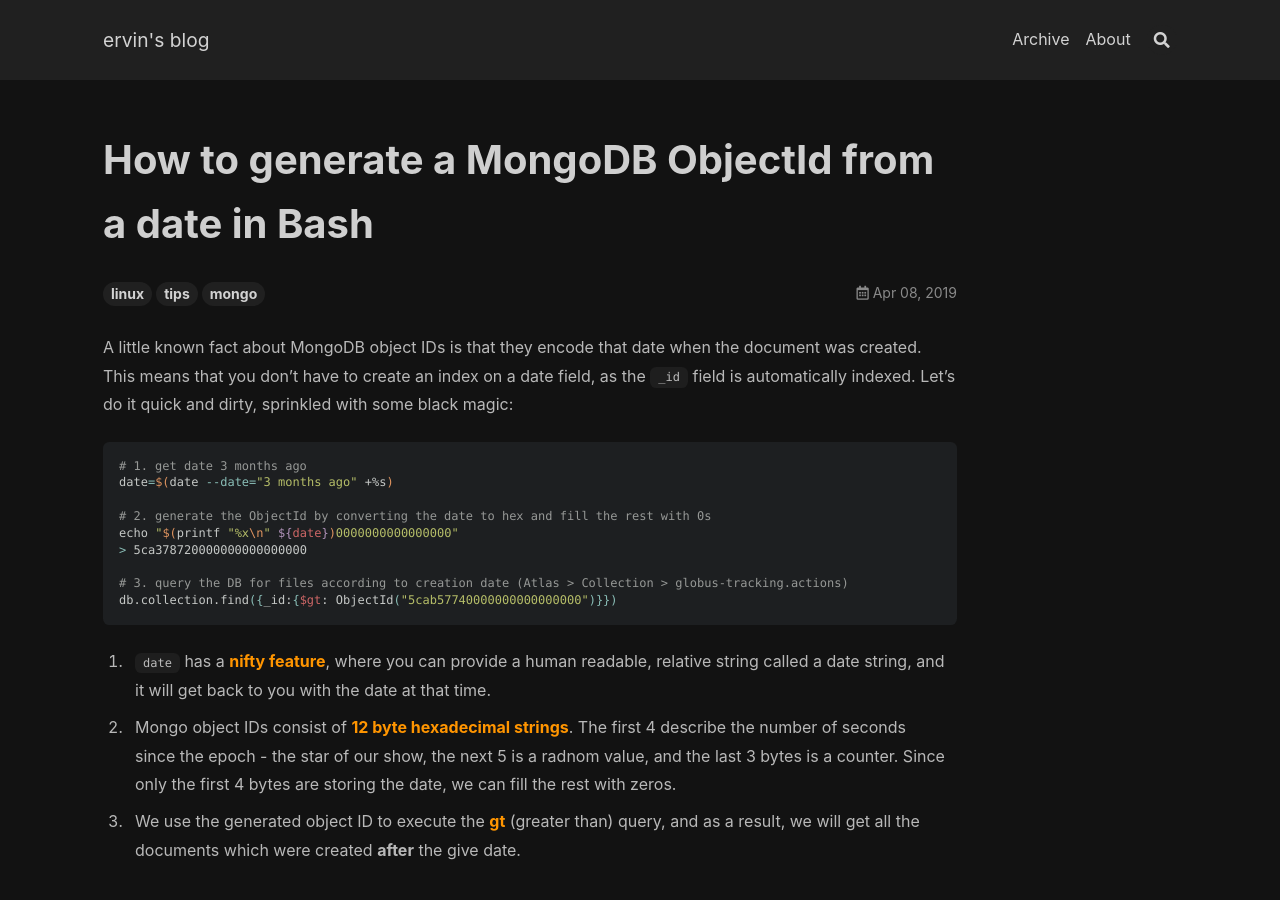
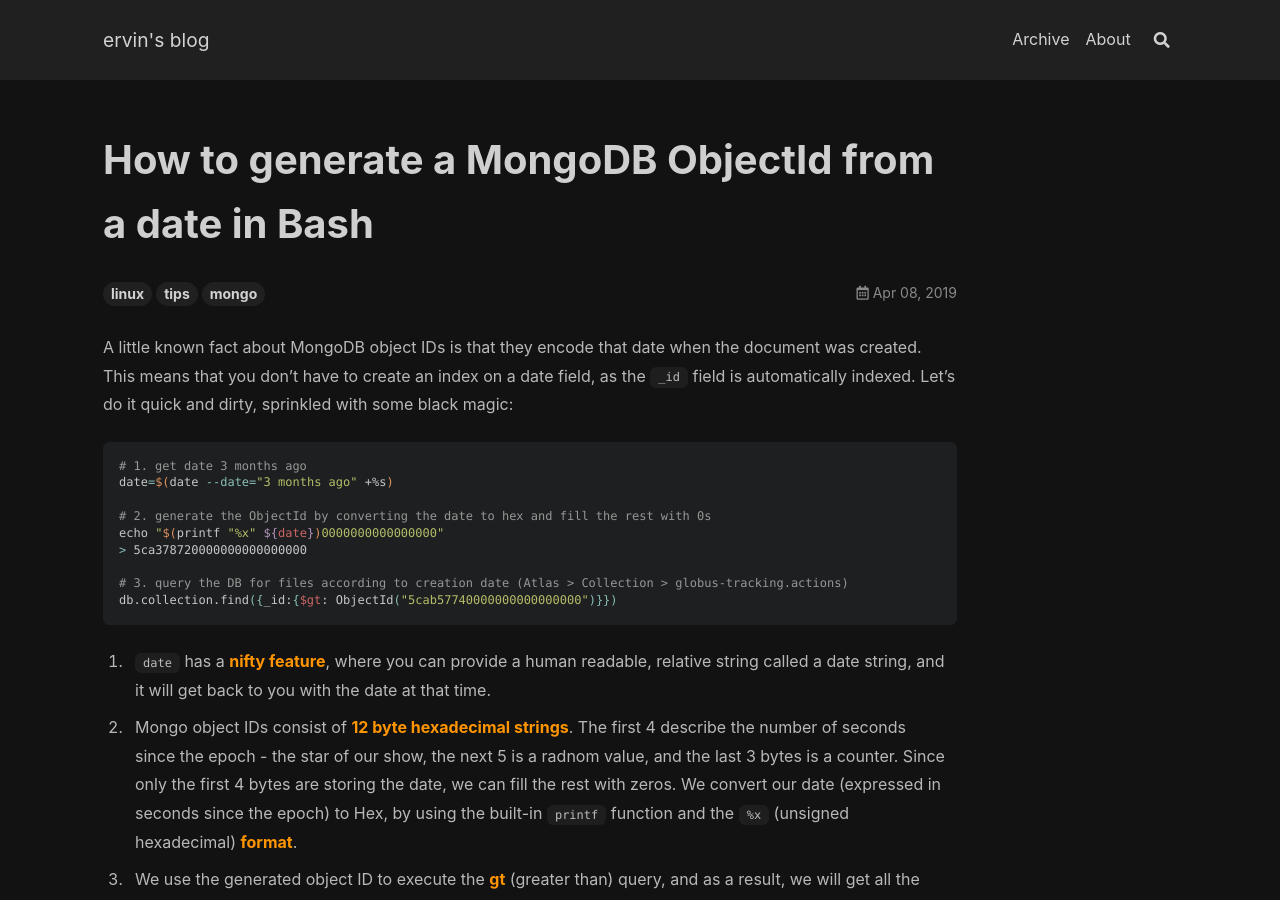
Before and after one commit to ervinb/ervinb.github.io, a Jekyll site: the page built from _posts/2019-04-08-mongodb-magic.md, in a window 1280 px wide and 900 px high. Built offline with Jekyll 4.4.1, drawn with Linux system fonts in a browser that asks for light colours; nearby versions of some CDN libraries; comment, search, counter and statistics services are not loaded.

Commit message:
Clarify string conversion

```diff
--- a/_posts/2019-04-08-mongodb-magic.md
+++ b/_posts/2019-04-08-mongodb-magic.md
@@ -13,7 +13,7 @@ you don't have to create an index on a date field, as the `_id` field is automat
 date=$(date --date="3 months ago" +%s)
 
 # 2. generate the ObjectId by converting the date to hex and fill the rest with 0s
-echo "$(printf "%x\n" ${date})0000000000000000"
+echo "$(printf "%x" ${date})0000000000000000"
 > 5ca378720000000000000000
 
 # 3. query the DB for files according to creation date (Atlas > Collection > globus-tracking.actions)
@@ -24,6 +24,7 @@ db.collection.find({_id:{$gt: ObjectId("5cab57740000000000000000")}})
 
 2. Mongo object IDs consist of [12 byte hexadecimal strings](). The first 4 describe the number of seconds since the epoch - the star of our show, the next 5 is a radnom value, and the last 3 bytes is a counter.
 Since only the first 4 bytes are storing the date, we can fill the rest with zeros.
+We convert our date (expressed in seconds since the epoch) to Hex, by using the built-in `printf` function and the `%x` (unsigned hexadecimal) [format](https://wiki-dev.bash-hackers.org/commands/builtin/printf#format_strings).
 
 3. We use the generated object ID to execute the [gt](https://docs.mongodb.com/manual/reference/operator/query/gt/) (greater than) query, and as a result, we will get all the documents which were created **after** the
 give date.
```
